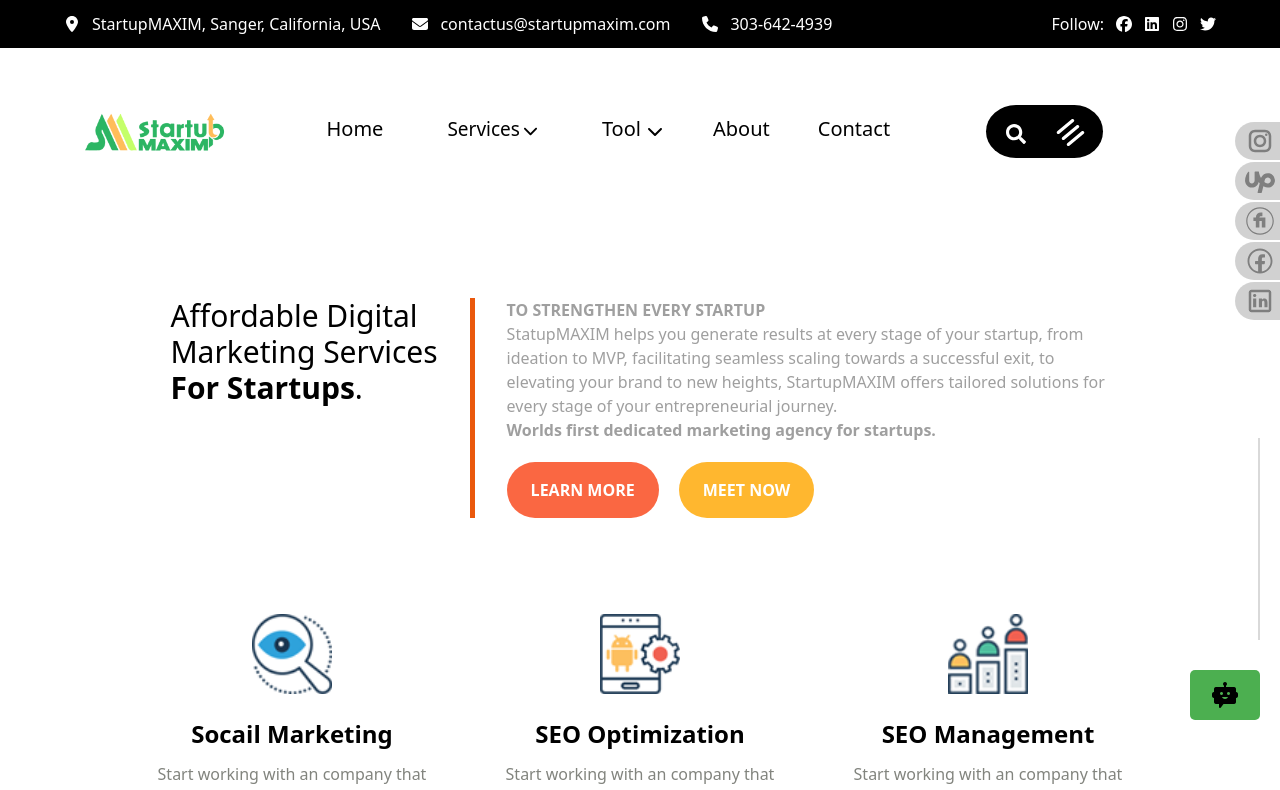
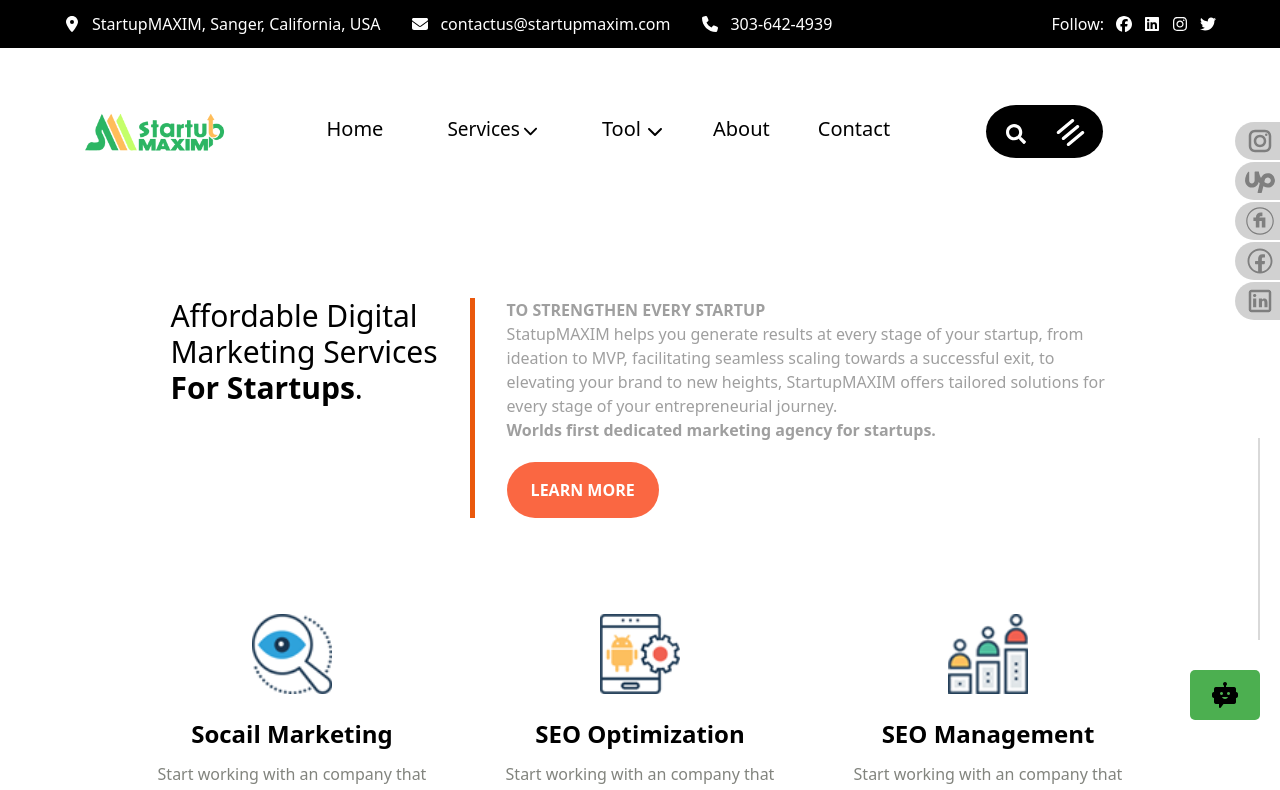
Before and after one commit to mhmAdmin1122/startupMAXIM, a Next.js app: page / in a window 1280 px wide. Shown: the top 790 px of the page. Built offline with nearby package versions, Linux system fonts and the light colour scheme.

Commit message:
button added

```diff
--- a/pages/Components/H/HomeSection.tsx
+++ b/pages/Components/H/HomeSection.tsx
@@ -48,7 +48,7 @@ const HomeSection = () => {
             to elevating your brand to new heights, StartupMAXIM offers tailored solutions for every stage of your entrepreneurial journey.
             <br /><strong>Worlds first dedicated marketing agency for startups.</strong>
           </p>
-          <div class="" bis_skin_checked="1"><button class="p-4 pl-6 max-[385px]:mb-4 pr-6  bg-[#fa6742] hover:bg-[#2e2c2d] text-white font-bold rounded-full mr-5 mt-5">LEARN MORE</button><button class="p-4 pl-6 pr-6 bg-[#ffb72f] hover:bg-[#2e2c2d] text-white font-bold rounded-full">MEET NOW</button></div>
+          <button class="p-4 pl-6 max-[385px]:mb-4 pr-6  bg-[#fa6742] hover:bg-[#2e2c2d] text-white font-bold rounded-full mr-5 mt-5">LEARN MORE</button>
         </div>
       </section>
 
```
